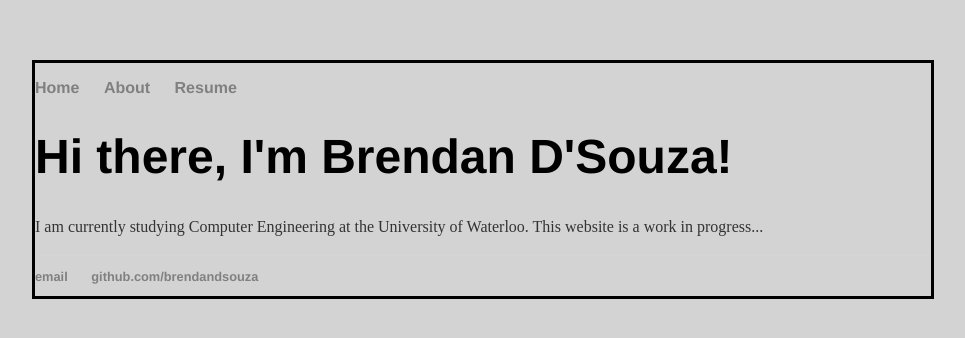
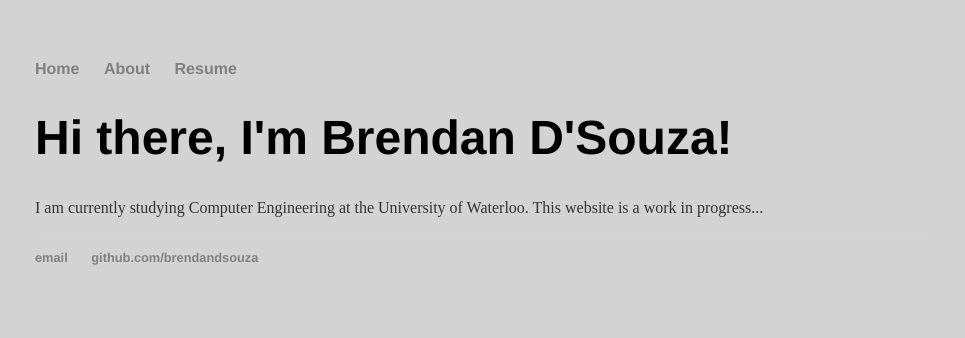
Before and after one commit to brendandsouza/brendandsouza.github.io, a Jekyll site: the page built from index.html, in a window 1280 px wide. Shown: the top 338 px of the page, without its empty margins (157-1122 px from the left). Built offline with Jekyll 4.4.1, drawn with Linux system fonts in a browser that asks for light colours; nearby versions of some CDN libraries.

Commit message:
resume updates

```diff
--- a/css/main.css
+++ b/css/main.css
@@ -2,8 +2,6 @@ body {
     margin: 60px auto;
     width: 70%;
     background-color: lightgrey;
-    border-style: solid;
-    border-color: black;
 }
 nav ul, footer ul {
     font-family:'Helvetica', 'Arial', 'Sans-Serif';
```
